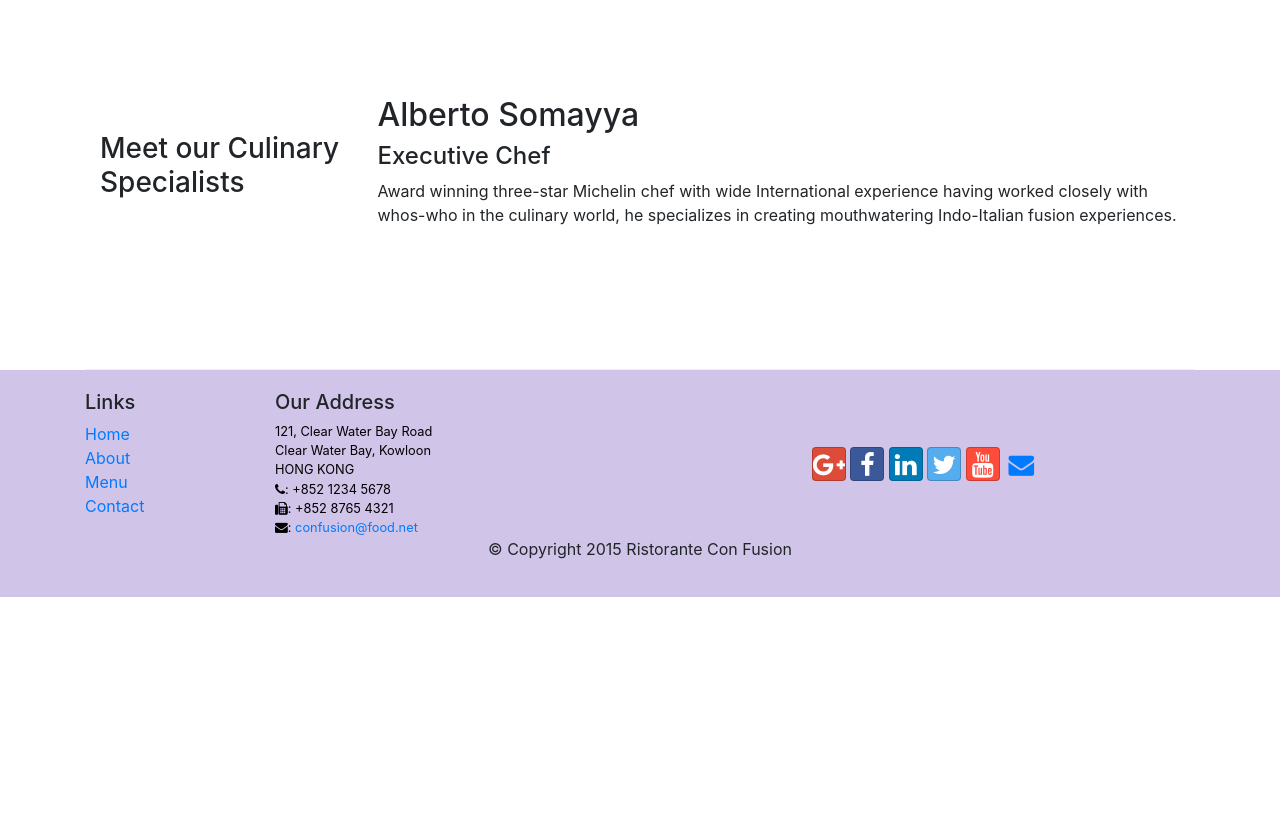
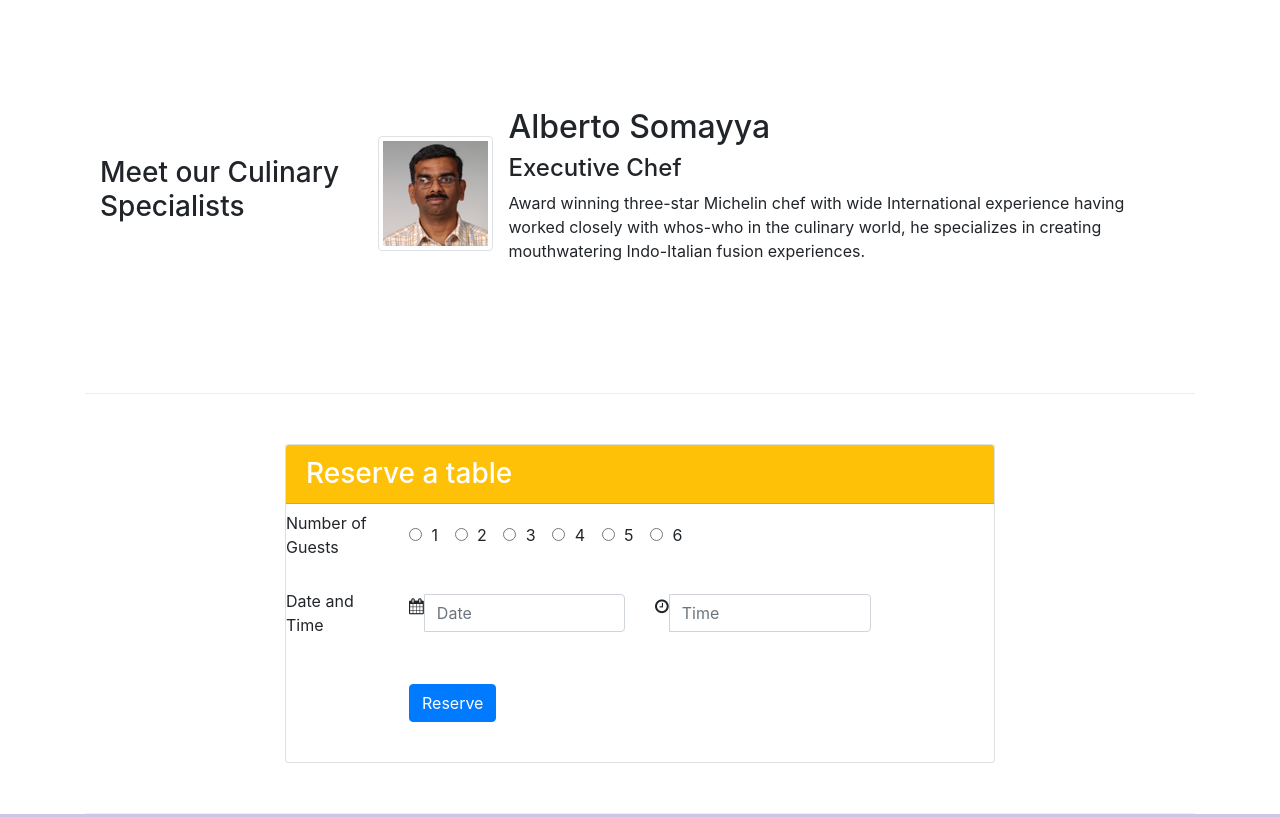
Before and after one commit to sivaneshl/fullstack, a website: page index.html in a window 1280 px wide. Shown: the part 1140-1957 px from the top of the page. Before the commit the page ends 1737 px from the top, so only its background shows below. Drawn offline with nearby package versions, Linux system fonts and the light colour scheme.

Commit message:
bootstrap images media alerts

```diff
--- a/index.html
+++ b/index.html
@@ -22,7 +22,7 @@
           <button class="navbar-toggler" type="button" data-toggle="collapse" data-target="#Navbar">
               <span class="navbar-toggler-icon"></span>
           </button>
-          <a class="navbar-brand" href="#">Ristorante Con Fusion</a>
+          <a class="navbar-brand" href="#"><img src="img/logo.png" height="30" width="41"></a>
           <div class="collapse navbar-collapse" id="Navbar">
               <ul class="navbar-nav">
                   <li class="nav-item active"><a class="nav-link" href="#"><span class="fa fa-home fa-lg"></span> Home</a></li>
@@ -37,11 +37,15 @@
     <header class="jumbotron">
         <div class="container">
             <div class="row row-header">
-                <div class="col-sm-12 col-md-8">
+                <div class="col-xs-12 col-md-6">
                     <h1>Ristorante con Fusion</h1>
                     <p>We take inspiration from the World's best cuisines, and create a unique fusion experience. Our lipsmacking creations will tickle your culinary senses!</p>
                 </div>
-                <div class="col-sm col-md">
+                <div class="col-xs-12 col-md align-self-center">
+                    <img src="img/logo.png" class="img-fluid">
+                </div>
+                <div class="col-xs-12 col-md align-self-center">
+                  <a href="#reserve-form" class="btn btn-warning" style="padding:10px 80px 10px 80px">Reserve Table</a>
                 </div>
             </div>
         </div>
@@ -53,8 +57,17 @@
                 <h3>Our Lipsmacking Culinary Creations</h3>
             </div>
             <div class="col-sm col-md flex-first">
-                <h2>Uthappizza</h2>
-                <p>A unique combination of Indian Uthappam (pancake) and Italian pizza, topped with Cerignola olives, ripe vine cherry tomatoes, Vidalia onion, Guntur chillies and Buffalo Paneer.</p>
+                <div class="media">
+                  <img class="d-flex mr-3 img-thumbnail align-self-center"
+                    src="img/uthappizza.png" alt="uthappizza">
+                  <div class="media-body">
+                    <h2 class="mt-0">Uthappizza
+                      <span class="badge badge-danger">HOT</span>
+                      <span class="badge badge-pill badge-default">$4.99</span>
+                    </h2>
+                    <p>A unique combination of Indian Uthappam (pancake) and Italian pizza, topped with Cerignola olives, ripe vine cherry tomatoes, Vidalia onion, Guntur chillies and Buffalo Paneer.</p>
+                  </div>
+                </div>
             </div>
         </div>
 
@@ -63,8 +76,16 @@
                 <h3>This Month's Promotions</h3>
             </div>
             <div class="col-sm col-md">
-                <h2>Weekend Grand Buffet</h2>
-                <p>Featuring mouthwatering combinations with a choice of five different salads, six enticing appetizers, six main entrees and five choicest desserts. Free flowing bubbly and soft drinks. All for just $19.99 per person </p>
+              <div class="media">
+                <div class="media-body">
+                  <h2 class="mt-0 mb-1">Weekend Grand Buffet
+                    <span class="badge badge-danger">NEW</span>
+                  </h2>
+                  <p>Featuring mouthwatering combinations with a choice of five different salads, six enticing appetizers, six main entrees and five choicest desserts. Free flowing bubbly and soft drinks. All for just $19.99 per person </p>
+                </div>
+                <img class="d-flex ml-3 img-thumbnail align-self-center"
+                  src="img/buffet.png" alt="buffet">
+              </div>
             </div>
         </div>
 
@@ -73,11 +94,94 @@
                 <h3>Meet our Culinary Specialists</h3>
             </div>
             <div class="col-sm col-md flex-first">
-                <h2>Alberto Somayya</h2>
-                <h4>Executive Chef</h4>
-                <p>Award winning three-star Michelin chef with wide International experience having worked closely with whos-who in the culinary world, he specializes in creating mouthwatering Indo-Italian fusion experiences. </p>
+                <div class="media">
+                  <img class="d-flex mr-3 img-thumbnail align-self-center"
+                      src="img/alberto.png" alt="alberto">
+                  <div class="media-body">
+                    <h2>Alberto Somayya</h2>
+                    <h4>Executive Chef</h4>
+                    <p>Award winning three-star Michelin chef with wide International experience having worked closely with whos-who in the culinary world, he specializes in creating mouthwatering Indo-Italian fusion experiences. </p>
+                  </div>
+                </div>
             </div>
         </div>
+
+        <a name="reserve-form"></a>
+        <div class="row row-content align-items-center">
+            <div class="col-12 col-sm-8 offset-sm-2">
+                <div class="card">
+                  <h3 class="card-header bg-warning text-white">Reserve a table</h3>
+                  <div class="card-block">
+                    <form class="form-horizontal" role="form">
+                      <div class="form-group row">
+                        <label for="numguests" class="col-sm-2 col-form-label">Number of Guests</label>
+                        <div class="col-sm-10 align-self-center">
+                          <div class="form-check form-check-inline">
+                            <label class="form-check-label">
+                              <input class="form-check-input" type="radio" name="numguestsopt" id="numguestsopt1" value="numguestsopt1"> 1
+                            </label>
+                          </div>
+                          <div class="form-check form-check-inline">
+                            <label class="form-check-label">
+                              <input class="form-check-input" type="radio" name="numguestsopt" id="numguestsopt2" value="numguestsopt2"> 2
+                            </label>
+                          </div>
+                          <div class="form-check form-check-inline">
+                            <label class="form-check-label">
+                              <input class="form-check-input" type="radio" name="numguestsopt" id="numguestsopt3" value="numguestsopt3"> 3
+                            </label>
+                          </div>
+                          <div class="form-check form-check-inline">
+                            <label class="form-check-label">
+                              <input class="form-check-input" type="radio" name="numguestsopt" id="numguestsopt4" value="numguestsopt4"> 4
+                            </label>
+                          </div>
+                          <div class="form-check form-check-inline">
+                            <label class="form-check-label">
+                              <input class="form-check-input" type="radio" name="numguestsopt" id="numguestsopt5" value="numguestsopt5"> 5
+                            </label>
+                          </div>
+                          <div class="form-check form-check-inline">
+                            <label class="form-check-label">
+                              <input class="form-check-input" type="radio" name="numguestsopt" id="numguestsopt6" value="numguestsopt6"> 6
+                            </label>
+                          </div>
+                        </div>
+                      </div>
+                      <div class="form-group row">
+                        <label for="datetime" class="col-sm-2 col-form-label">Date and Time</label>
+                        <div class="col-sm-4 align-self-center">
+                          <div class="input-group date">
+                            <div class="input-group-addon">
+                              <span class="fa fa-calendar"></span>
+                            </div>
+                            <input type="text" class="form-control" id="reservedate" name="reservedate"
+                              placeholder="Date">
+                          </div>
+                        </div>
+                        <div class="col-sm-4 align-self-center">
+                          <div class="input-group time">
+                            <div class="input-group-addon">
+                              <span class="fa fa-clock-o"></span>
+                            </div>
+                            <input type="text" class="form-control" id="reservetime" name="reservetime"
+                              placeholder="Time">
+                          </div>
+                        </div>
+                      </div>
+                      <div class="form-group row">
+                        <div class="offset-md-2 col-md-10 mb-4 mt-4">
+                            <button type="submit" class="btn btn-primary">
+                              Reserve
+                            </button>
+                        </div>
+                      </div>
+                    </form>
+                  </div>
+                </div>
+            </div>
+        </div>
+
     </div>
 
     <footer class="footer">
```
Also changed, not shown: aboutus.html (+3 -2 lines), contactus.html (+3 -2 lines), img/alberto.png (added), img/buffet.png (added), img/logo.png (added), img/uthappizza.png (added), 1 other file.
